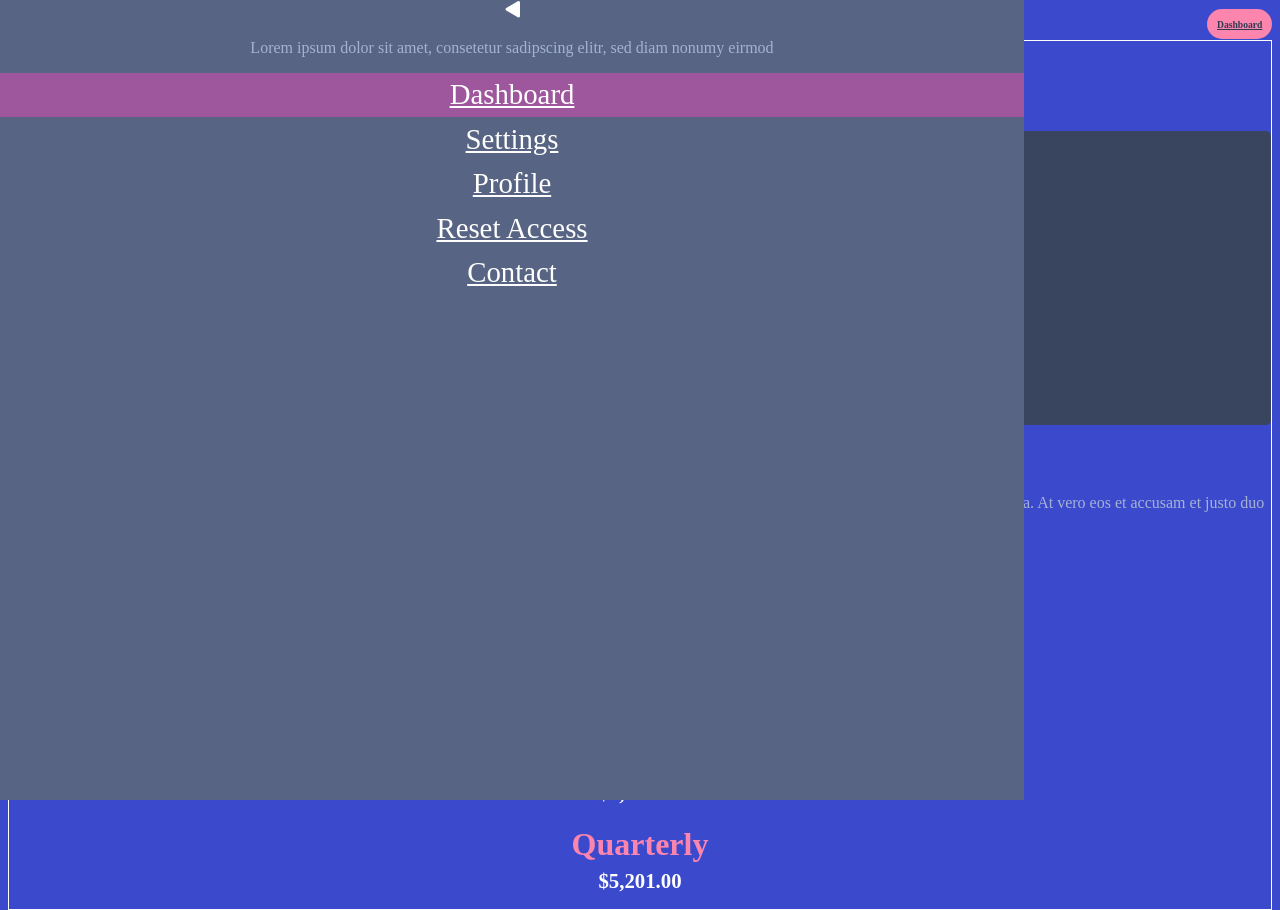
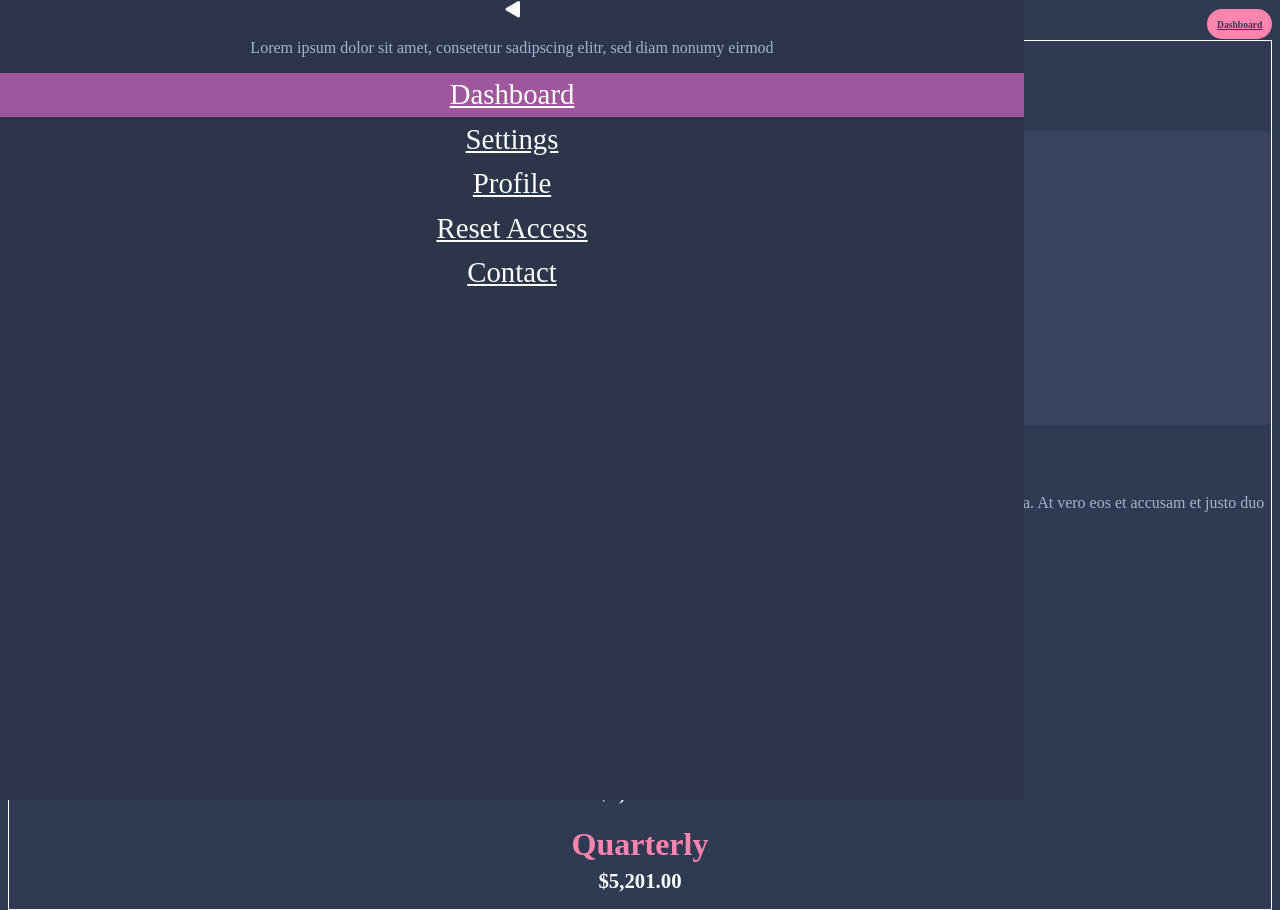
Before and after one commit to xaviguasch/ui-design-bootcamp-s6-01-project-to-refactor, a plain HTML site: page index.html in a window 1280 px wide. Both pictures are taken after a click on the icon 20 px from the left and 24 px from the top of the page. Drawn offline with Linux system fonts and the light colour scheme.

Commit message:
fixed color and contrast

```diff
--- a/style.css
+++ b/style.css
@@ -133,3 +133,13 @@ ul.secondary li p {
 main {
   border: 1px solid white;
 }
+
+/* Your fixes below */
+
+body {
+  background: #303a52;
+}
+
+nav {
+  background: #2c354a;
+}
```
